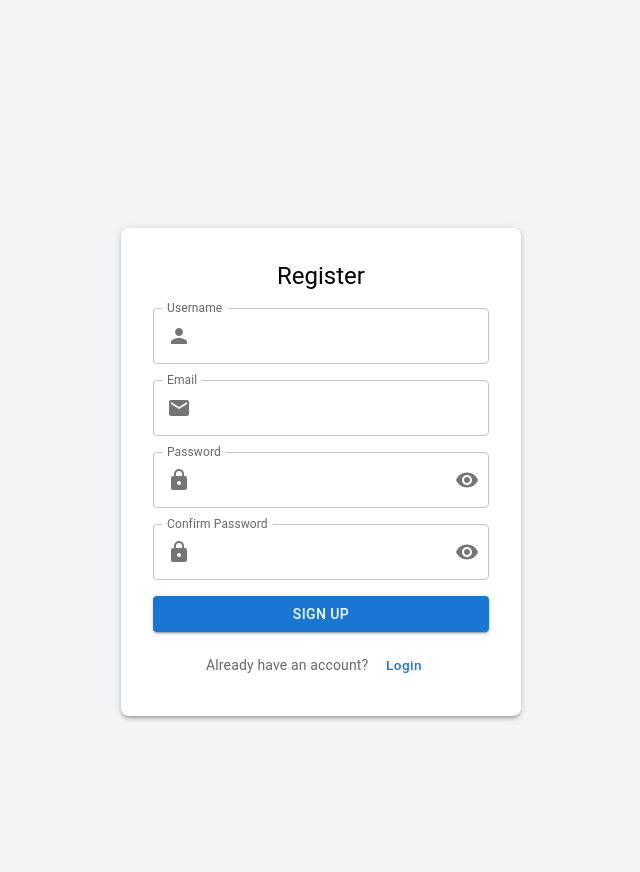
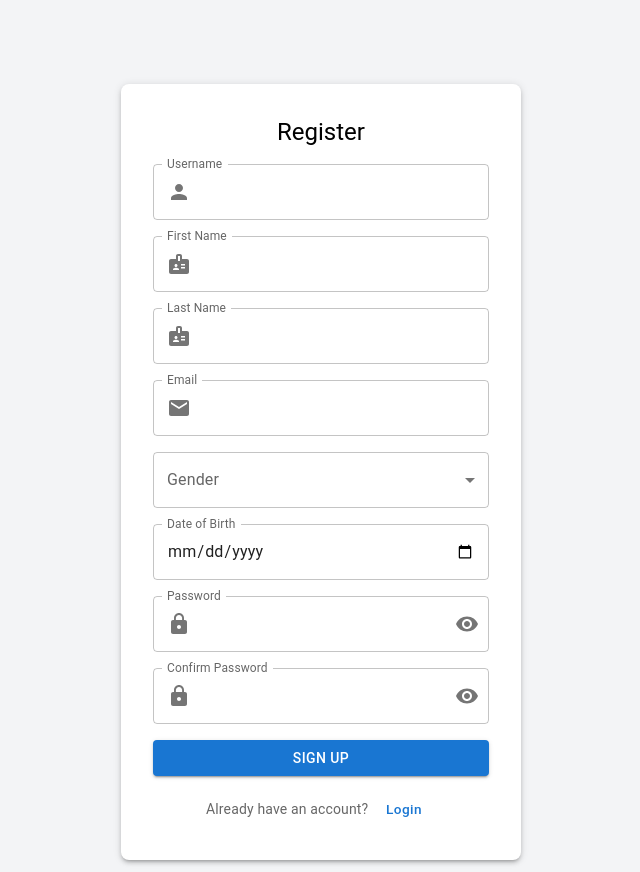
Before and after one commit to simanto848/laravel_social_media_frontend, a React (Vite) app: page /register in a window 1280 px wide. Shown: the whole page, without its empty margins (319-959 px from the left). Built offline with nearby package versions, Linux system fonts and the light colour scheme.

Commit message:
Add basic profile related information for registration

```diff
--- a/src/pages/Register.jsx
+++ b/src/pages/Register.jsx
@@ -7,10 +7,12 @@ import {
   InputAdornment,
   Typography,
   IconButton,
+  MenuItem,
 } from '@mui/material';
 import PersonIcon from '@mui/icons-material/Person';
 import EmailIcon from '@mui/icons-material/Email';
 import LockIcon from '@mui/icons-material/Lock';
+import BadgeIcon from '@mui/icons-material/Badge';
 import Visibility from '@mui/icons-material/Visibility';
 import VisibilityOff from '@mui/icons-material/VisibilityOff';
 import { toast } from 'react-hot-toast';
@@ -30,9 +32,13 @@ export default function Register() {
   // Form Data
   const [formData, setFormData] = useState({
     username: '',
+    first_name: '',
+    last_name: '',
     email: '',
     password: '',
     password_confirmation: '',
+    gender: '',
+    dob: '',
   });
 
   // Toggle password visibility
@@ -49,17 +55,7 @@ export default function Register() {
   const handleSubmit = async (e) => {
     e.preventDefault();
 
-    // Client-side validation
-    if (
-      !formData.username ||
-      !formData.email ||
-      !formData.password ||
-      !formData.password_confirmation
-    ) {
-      toast.error('All fields are required');
-      return;
-    }
-
+    // Client-side validation for password match
     if (formData.password !== formData.password_confirmation) {
       toast.error('Passwords do not match');
       return;
@@ -74,17 +70,22 @@ export default function Register() {
         toast.success(response.message || 'Registration successful!');
         setFormData({
           username: '',
+          first_name: '',
+          last_name: '',
           email: '',
           password: '',
           password_confirmation: '',
+          gender: '',
+          dob: '',
         });
         localStorage.setItem('token', response.data.token);
         setToken(response.data.token);
         setUser(response.data.user);
         navigate('/');
       } else {
-        toast.error(response.message || 'Registration failed!');
-        setErrors(response.error || {});
+        // If there are errors, display them one by one
+        const errorObj = response.errors || {};
+        setErrors(errorObj);
       }
     } catch (error) {
       toast.error('Something went wrong. Please try again later.');
@@ -142,6 +143,40 @@ export default function Register() {
             }}
           />
           <TextField
+            name="first_name"
+            label="First Name"
+            variant="outlined"
+            fullWidth
+            value={formData.first_name}
+            onChange={handleChange}
+            error={!!errors.first_name}
+            helperText={errors.first_name}
+            InputProps={{
+              startAdornment: (
+                <InputAdornment position="start">
+                  <BadgeIcon />
+                </InputAdornment>
+              ),
+            }}
+          />
+          <TextField
+            name="last_name"
+            label="Last Name"
+            variant="outlined"
+            fullWidth
+            value={formData.last_name}
+            onChange={handleChange}
+            error={!!errors.last_name}
+            helperText={errors.last_name}
+            InputProps={{
+              startAdornment: (
+                <InputAdornment position="start">
+                  <BadgeIcon />
+                </InputAdornment>
+              ),
+            }}
+          />
+          <TextField
             name="email"
             label="Email"
             variant="outlined"
@@ -158,6 +193,34 @@ export default function Register() {
               ),
             }}
           />
+          <TextField
+            name="gender"
+            label="Gender"
+            variant="outlined"
+            fullWidth
+            select
+            value={formData.gender}
+            onChange={handleChange}
+            error={!!errors.gender}
+            helperText={errors.gender}
+          >
+            <MenuItem value="male">Male</MenuItem>
+            <MenuItem value="female">Female</MenuItem>
+            <MenuItem value="other">Other</MenuItem>
+          </TextField>
+          <TextField
+            name="dob"
+            label="Date of Birth"
+            type="date"
+            variant="outlined"
+            fullWidth
+            value={formData.dob}
+            onChange={handleChange}
+            error={!!errors.dob}
+            helperText={errors.dob}
+            InputLabelProps={{ shrink: true }}
+          />
+
           <TextField
             name="password"
             label="Password"
--- a/src/services/authService.jsx
+++ b/src/services/authService.jsx
@@ -5,7 +5,6 @@ const register = async (formData) => {
       body: JSON.stringify(formData),
     });
     const data = await response.json();
-    console.log('RESPONSE: ', data);
 
     return data;
   } catch (error) {
```
